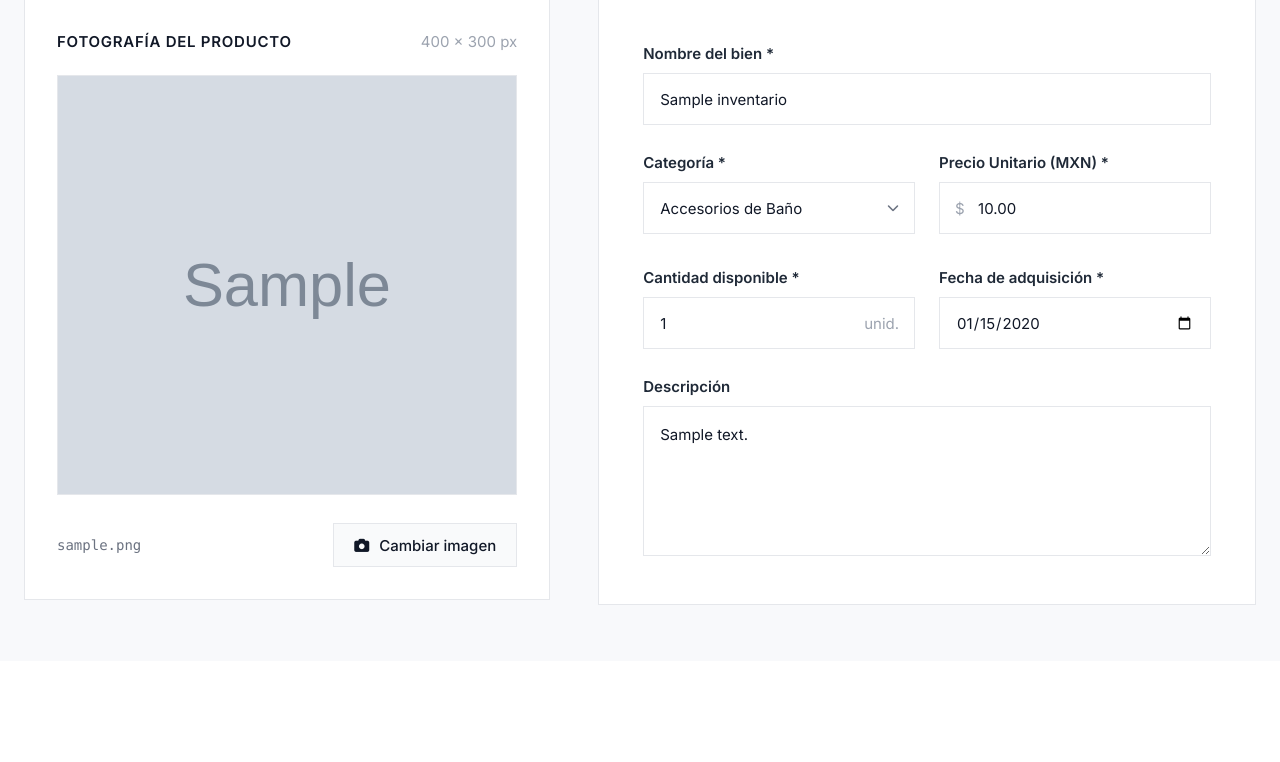
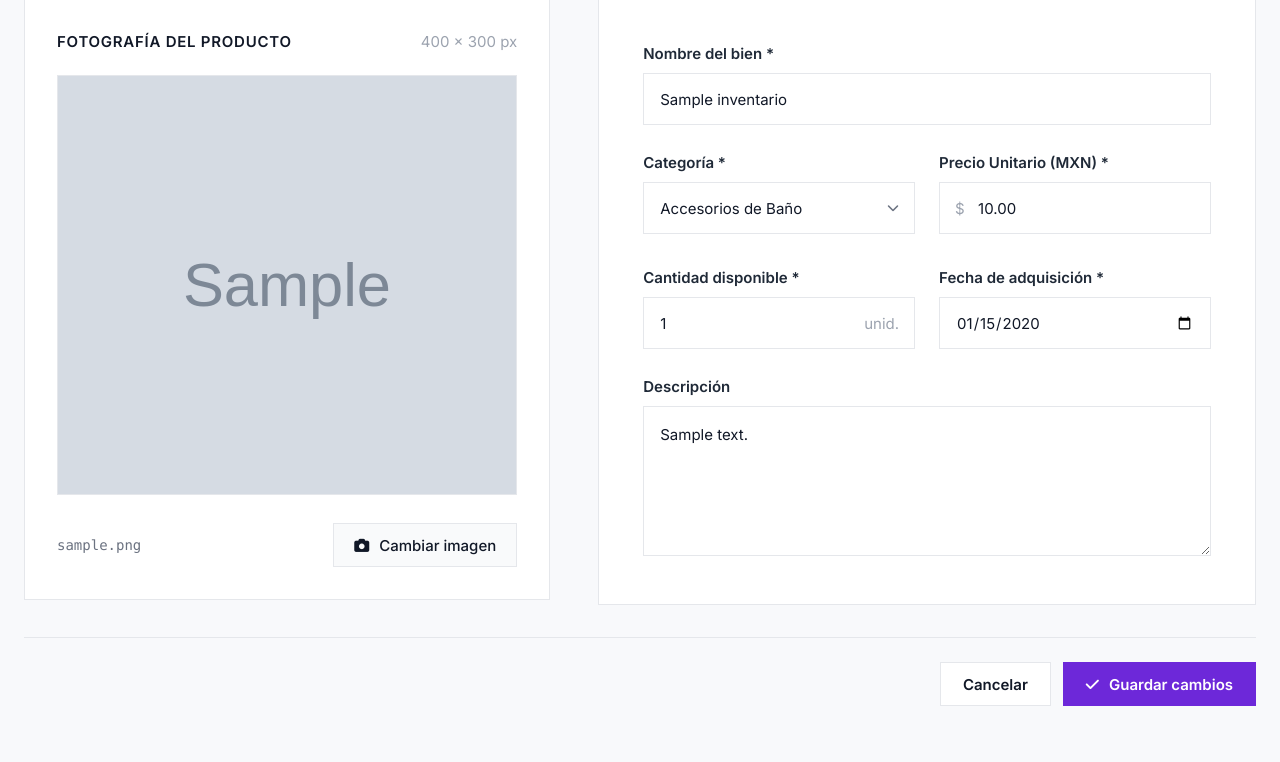
Before and after one commit to emmanuelbc110703/gestordeventas, a Laravel app: page /admin/inventario/1/editar in a window 1280 px wide. Shown: the part 233-995 px from the top of the page. Before the commit the page ends 838 px from the top, so only its background shows below. Run offline with Laravel 12, Linux system fonts and the light colour scheme; data comes from the database, SQL or seed files in the repository; tables that the repository leaves empty hold one stand-in row (values such as "Sample post"); grey boxes marked "Sample" are stand-in pictures; some libraries are stand-ins or nearby versions.

Commit message:
correccion de bug en la navegacion de interfaces entre bienes y servicios de inventario

```diff
--- a/resources/views/admin/inventario/editar.blade.php
+++ b/resources/views/admin/inventario/editar.blade.php
@@ -88,6 +88,12 @@
     .btn-guardar:hover {
         background: var(--primario-oscuro);
         border-color: var(--primario-oscuro);
+    }
+    .editar-acciones-pie {
+        justify-content: flex-end;
+        margin-top: 32px;
+        padding-top: 24px;
+        border-top: 1px solid var(--borde);
     }
 
     /* ===== ERRORES ===== */
@@ -465,6 +471,13 @@
                 </div>
             </div>
         </div>
+        <div class="editar-acciones editar-acciones-pie">
+            <a href="{{ route('admin.bienes') }}" class="btn-cancelar">Cancelar</a>
+            <button type="submit" class="btn-guardar">
+                <i class="fa-solid fa-check"></i>
+                Guardar cambios
+            </button>
+        </div>
     </form>
 
 </div>
--- a/routes/web.php
+++ b/routes/web.php
@@ -690,10 +690,9 @@ Route::post(
 // ========================================
 
 // Lista de servicios
-Route::get(
-    '/admin/servicios',
-    [InventarioController::class, 'servicios']
-)->name('admin.servicios');
+Route::get('/admin/servicios', function () {
+    return redirect()->route('admin.inventario', ['tipo' => 'servicio']);
+})->name('admin.servicios');
 
 // Mostrar formulario para agregar servicio
 Route::get(
```
Also changed, not shown: resources/views/admin/inventario/editar_servicio.blade.php (+13 -0 lines).
